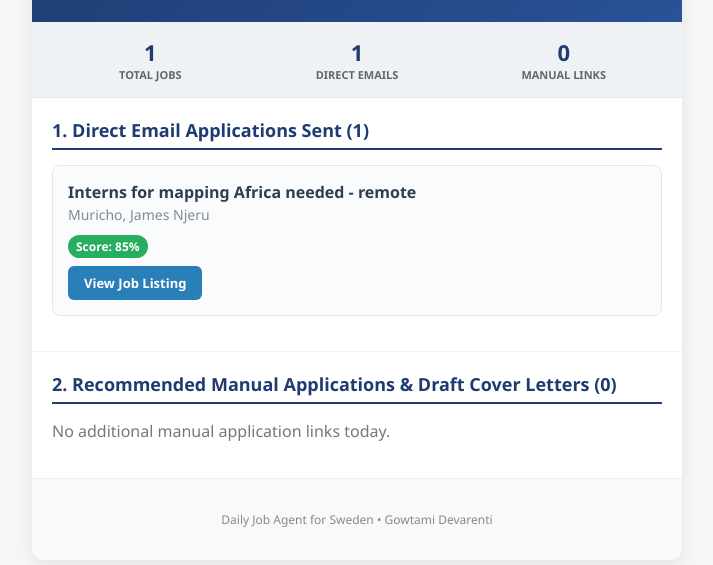
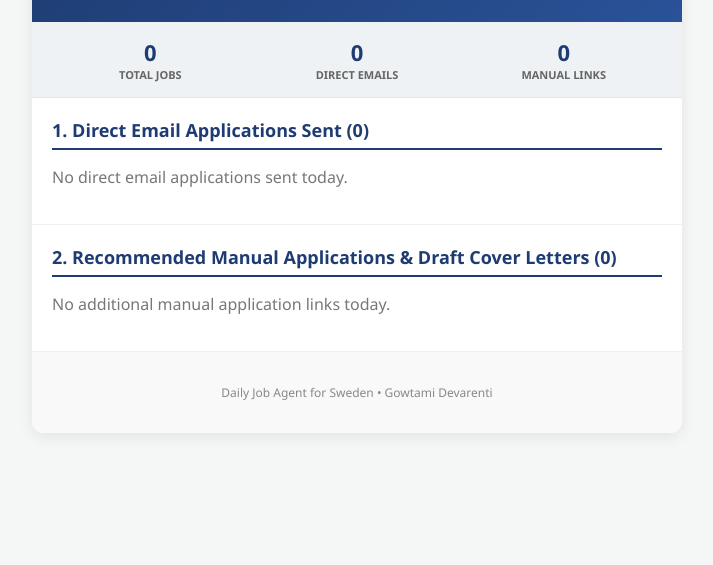
Before and after one commit to GowtamiDevarenti/daily_job_agent, a plain HTML site: page reports/daily_report_2026-11-15.html in a window 1280 px wide. Shown: the part 105-670 px from the top of the page, without its empty margins (283-996 px from the left). Drawn offline with Linux system fonts and the light colour scheme.

Commit message:
Auto-update applied jobs log and daily report [skip ci]

```diff
--- a/reports/daily_report_2026-11-15.html
+++ b/reports/daily_report_2026-11-15.html
@@ -34,11 +34,11 @@
 
         <div class="stats">
           <div class="stat-box">
-            <div class="stat-num">1</div>
+            <div class="stat-num">0</div>
             <div class="stat-label">Total Jobs</div>
           </div>
           <div class="stat-box">
-            <div class="stat-num">1</div>
+            <div class="stat-num">0</div>
             <div class="stat-label">Direct Emails</div>
           </div>
           <div class="stat-box">
@@ -48,15 +48,8 @@
         </div>
 
         <div class="section">
-          <h2 class="section-title">1. Direct Email Applications Sent (1)</h2>
-
-            <div class="job-card">
-              <div class="job-title">Interns for mapping Africa needed - remote</div>
-              <div class="company">Muricho, James Njeru</div>
-              <span class="badge">Score: 85%</span>
-              <br><a href="https://platsbanken.arbetsformedlingen.se/lediga-jobb/jobb/31731652" class="btn" target="_blank">View Job Listing</a>
-            </div>
-
+          <h2 class="section-title">1. Direct Email Applications Sent (0)</h2>
+    <p style='color:#777;'>No direct email applications sent today.</p>
         </div>
 
         <div class="section">
```
Also changed, not shown: 1 other file.
